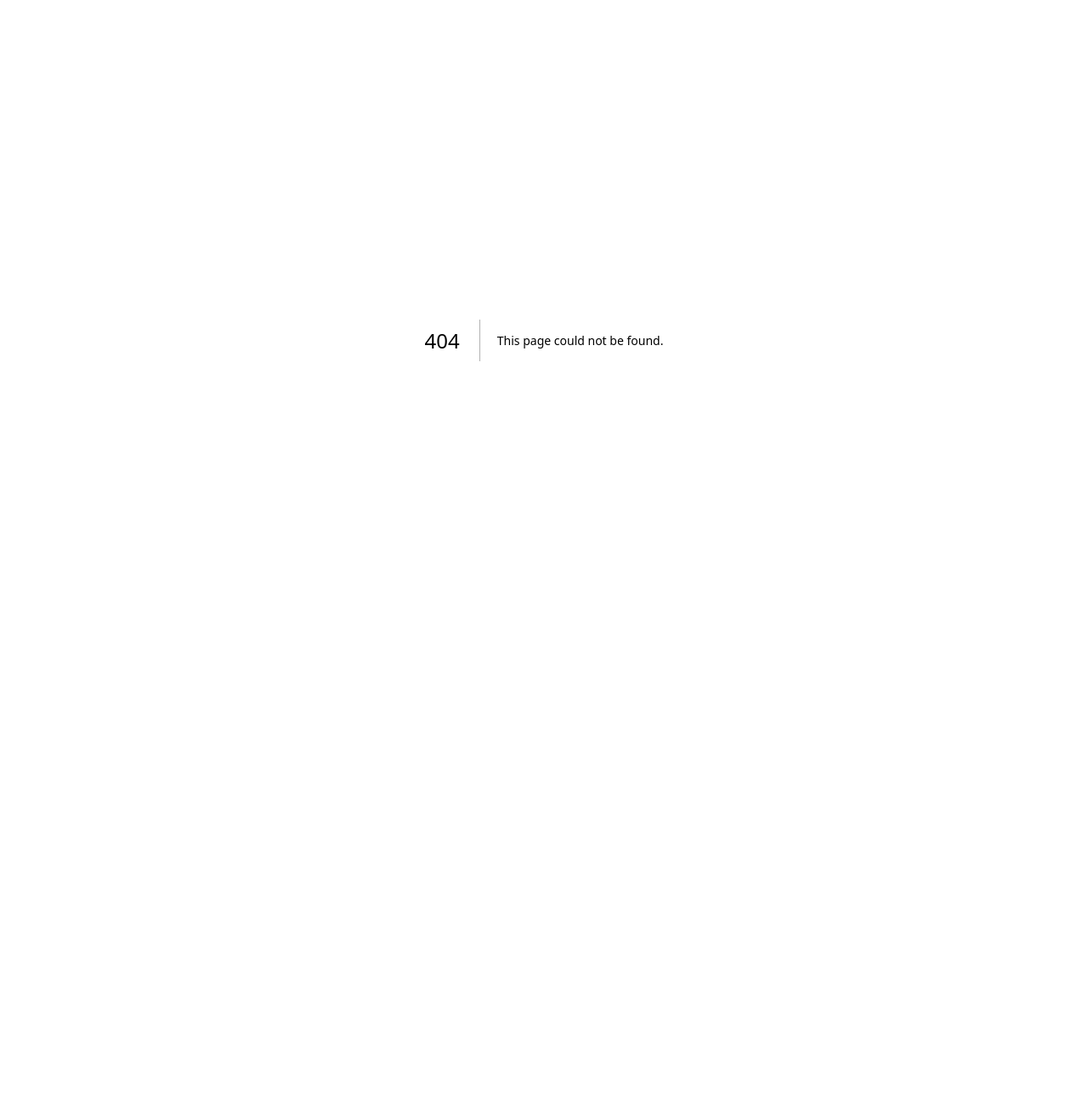
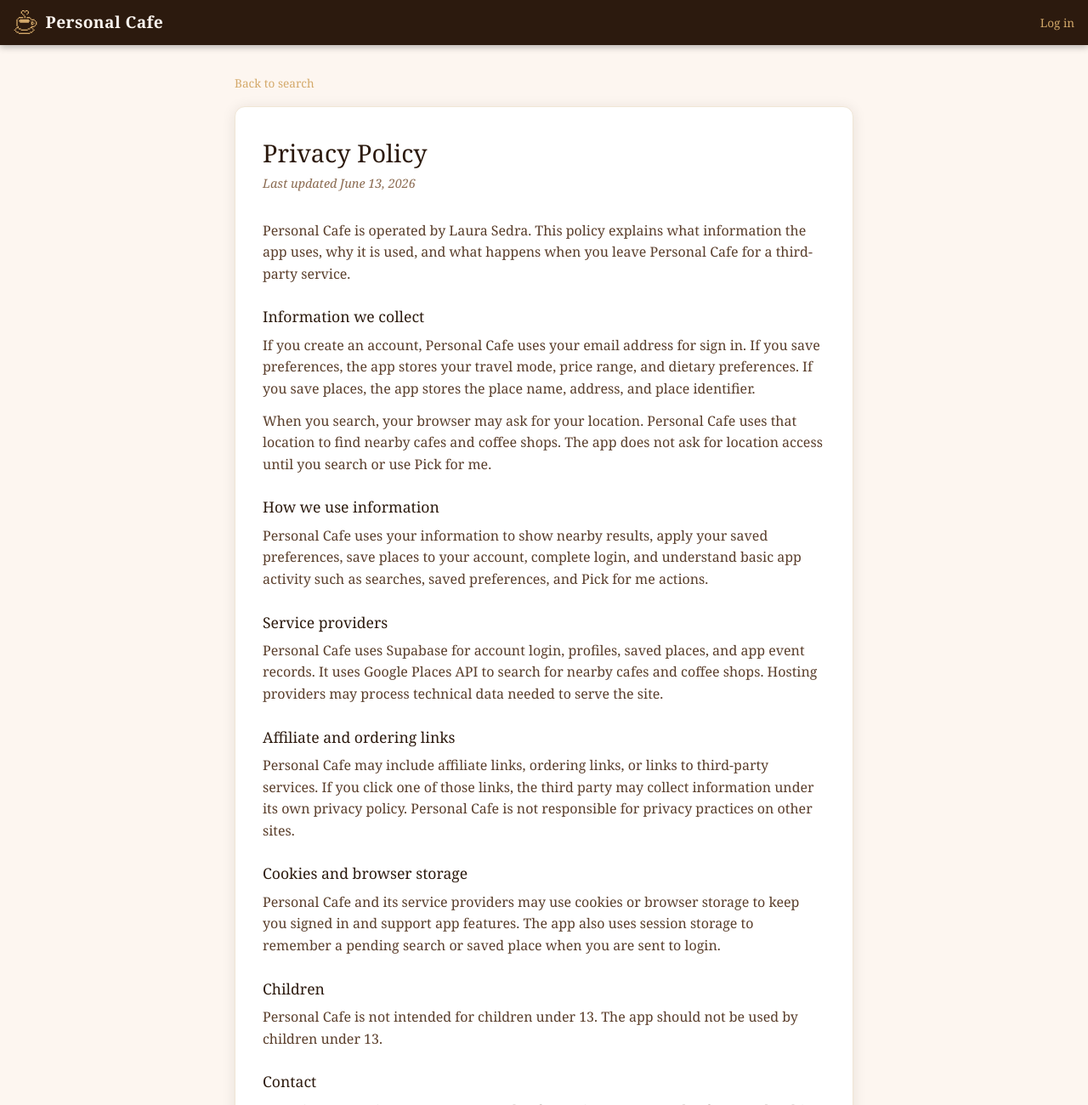
Before and after one commit to laurasedra/personal-cafe, a Next.js app: page /privacy in a window 1280 px wide. Before the commit this address had no page. Shown: the top 1300 px of the page at 85% size. Before the commit the page ends 800 px from the top, so only its background shows below. Built offline with nearby package versions, Linux system fonts and the light colour scheme; no server answers.

Commit message:
Add privacy policy

```diff
--- /dev/null
+++ b/src/app/components/Footer.tsx
@@ -0,0 +1,17 @@
+import Link from 'next/link'
+
+export default function Footer() {
+  return (
+    <footer style={{
+      padding: '1.5rem 1rem 2rem',
+      textAlign: 'center',
+      color: '#8a6a50',
+      fontSize: '0.85rem',
+      fontFamily: 'Georgia, serif',
+    }}>
+      <Link href="/privacy" style={{ color: '#8a6a50', textDecoration: 'underline' }}>
+        Privacy Policy
+      </Link>
+    </footer>
+  )
+}
--- a/src/app/login/page.tsx
+++ b/src/app/login/page.tsx
@@ -4,6 +4,7 @@ import { useState } from 'react'
 import { supabase } from '@/app/lib/supabase'
 import { useRouter } from 'next/navigation'
 import Header from '@/app/components/Header'
+import Footer from '@/app/components/Footer'
 import { logEvent } from '@/app/lib/analytics'
 
 export default function Login() {
@@ -122,6 +123,7 @@ export default function Login() {
           </div>
         </div>
       </div>
+      <Footer />
     </main>
   )
 }
--- a/src/app/page.tsx
+++ b/src/app/page.tsx
@@ -4,6 +4,7 @@ import { useState, useEffect } from 'react'
 import { supabase } from '@/app/lib/supabase'
 import { useRouter } from 'next/navigation'
 import { logEvent } from '@/app/lib/analytics'
+import Footer from '@/app/components/Footer'
 
 const weekdayDescriptionIndex = [6, 0, 1, 2, 3, 4, 5]
 
@@ -404,6 +405,7 @@ export default function Home() {
           })}
         </ul>
       </div>
+      <Footer />
     </main>
   )
 }
--- /dev/null
+++ b/src/app/privacy/page.tsx
@@ -0,0 +1,133 @@
+import Link from 'next/link'
+import Header from '@/app/components/Header'
+import Footer from '@/app/components/Footer'
+
+const sectionStyle = {
+  marginBottom: '1.5rem',
+}
+
+const headingStyle = {
+  margin: '0 0 0.5rem',
+  fontSize: '1.1rem',
+  color: '#2c1a0e',
+}
+
+const paragraphStyle = {
+  margin: '0 0 0.75rem',
+  color: '#5a3e2b',
+  lineHeight: 1.6,
+}
+
+export const metadata = {
+  title: 'Privacy Policy | Personal Cafe',
+  description: 'Privacy policy for Personal Cafe.',
+}
+
+export default function PrivacyPolicy() {
+  return (
+    <main style={{ minHeight: '100vh', background: '#fdf6f0', fontFamily: "'Georgia', serif" }}>
+      <Header />
+
+      <div style={{ maxWidth: '760px', margin: '0 auto', padding: '2rem 1rem' }}>
+        <Link href="/" style={{ fontSize: '0.85rem', color: '#d4a96a', textDecoration: 'none' }}>
+          Back to search
+        </Link>
+
+        <div style={{
+          background: '#fff',
+          borderRadius: '12px',
+          padding: '2rem',
+          boxShadow: '0 2px 16px rgba(44,26,14,0.1)',
+          border: '1px solid #f0e6d6',
+          marginTop: '1rem',
+        }}>
+          <h1 style={{ margin: '0 0 0.25rem', fontSize: '1.8rem', color: '#2c1a0e' }}>
+            Privacy Policy
+          </h1>
+          <p style={{ margin: '0 0 2rem', fontSize: '0.9rem', color: '#8a6a50', fontStyle: 'italic' }}>
+            Last updated June 13, 2026
+          </p>
+
+          <section style={sectionStyle}>
+            <p style={paragraphStyle}>
+              Personal Cafe is operated by Laura Sedra. This policy explains what information
+              the app uses, why it is used, and what happens when you leave Personal Cafe for
+              a third-party service.
+            </p>
+          </section>
+
+          <section style={sectionStyle}>
+            <h2 style={headingStyle}>Information we collect</h2>
+            <p style={paragraphStyle}>
+              If you create an account, Personal Cafe uses your email address for sign in.
+              If you save preferences, the app stores your travel mode, price range, and
+              dietary preferences. If you save places, the app stores the place name, address,
+              and place identifier.
+            </p>
+            <p style={paragraphStyle}>
+              When you search, your browser may ask for your location. Personal Cafe uses that
+              location to find nearby cafes and coffee shops. The app does not ask for location
+              access until you search or use Pick for me.
+            </p>
+          </section>
+
+          <section style={sectionStyle}>
+            <h2 style={headingStyle}>How we use information</h2>
+            <p style={paragraphStyle}>
+              Personal Cafe uses your information to show nearby results, apply your saved
+              preferences, save places to your account, complete login, and understand basic
+              app activity such as searches, saved preferences, and Pick for me actions.
+            </p>
+          </section>
+
+          <section style={sectionStyle}>
+            <h2 style={headingStyle}>Service providers</h2>
+            <p style={paragraphStyle}>
+              Personal Cafe uses Supabase for account login, profiles, saved places, and app
+              event records. It uses Google Places API to search for nearby cafes and coffee
+              shops. Hosting providers may process technical data needed to serve the site.
+            </p>
+          </section>
+
+          <section style={sectionStyle}>
+            <h2 style={headingStyle}>Affiliate and ordering links</h2>
+            <p style={paragraphStyle}>
+              Personal Cafe may include affiliate links, ordering links, or links to third-party
+              services. If you click one of those links, the third party may collect information
+              under its own privacy policy. Personal Cafe is not responsible for privacy practices
+              on other sites.
+            </p>
+          </section>
+
+          <section style={sectionStyle}>
+            <h2 style={headingStyle}>Cookies and browser storage</h2>
+            <p style={paragraphStyle}>
+              Personal Cafe and its service providers may use cookies or browser storage to keep
+              you signed in and support app features. The app also uses session storage to remember
+              a pending search or saved place when you are sent to login.
+            </p>
+          </section>
+
+          <section style={sectionStyle}>
+            <h2 style={headingStyle}>Children</h2>
+            <p style={paragraphStyle}>
+              Personal Cafe is not intended for children under 13. The app should not be used by
+              children under 13.
+            </p>
+          </section>
+
+          <section style={sectionStyle}>
+            <h2 style={headingStyle}>Contact</h2>
+            <p style={paragraphStyle}>
+              For privacy questions, contact Personal Cafe at privacy@personal-cafe.example.
+              This contact address should be replaced with the site owner&apos;s preferred email
+              before final affiliate submission.
+            </p>
+          </section>
+        </div>
+      </div>
+
+      <Footer />
+    </main>
+  )
+}
--- a/src/app/profile/page.tsx
+++ b/src/app/profile/page.tsx
@@ -4,6 +4,7 @@ import { useState, useEffect } from 'react'
 import { supabase } from '@/app/lib/supabase'
 import { useRouter } from 'next/navigation'
 import Header from '@/app/components/Header'
+import Footer from '@/app/components/Footer'
 import { logEvent } from '@/app/lib/analytics'
 
 export default function Profile() {
@@ -199,6 +200,7 @@ export default function Profile() {
           </button>
         </div>
       </div>
+      <Footer />
     </main>
   )
 }
--- a/src/app/saved/page.tsx
+++ b/src/app/saved/page.tsx
@@ -4,6 +4,7 @@ import { useState, useEffect } from 'react'
 import { supabase } from '@/app/lib/supabase'
 import { useRouter } from 'next/navigation'
 import Header from '@/app/components/Header'
+import Footer from '@/app/components/Footer'
 
 export default function Saved() {
   const [saved, setSaved] = useState<any[]>([])
@@ -104,6 +105,7 @@ export default function Saved() {
           </ul>
         )}
       </div>
+      <Footer />
     </main>
   )
 }
```
